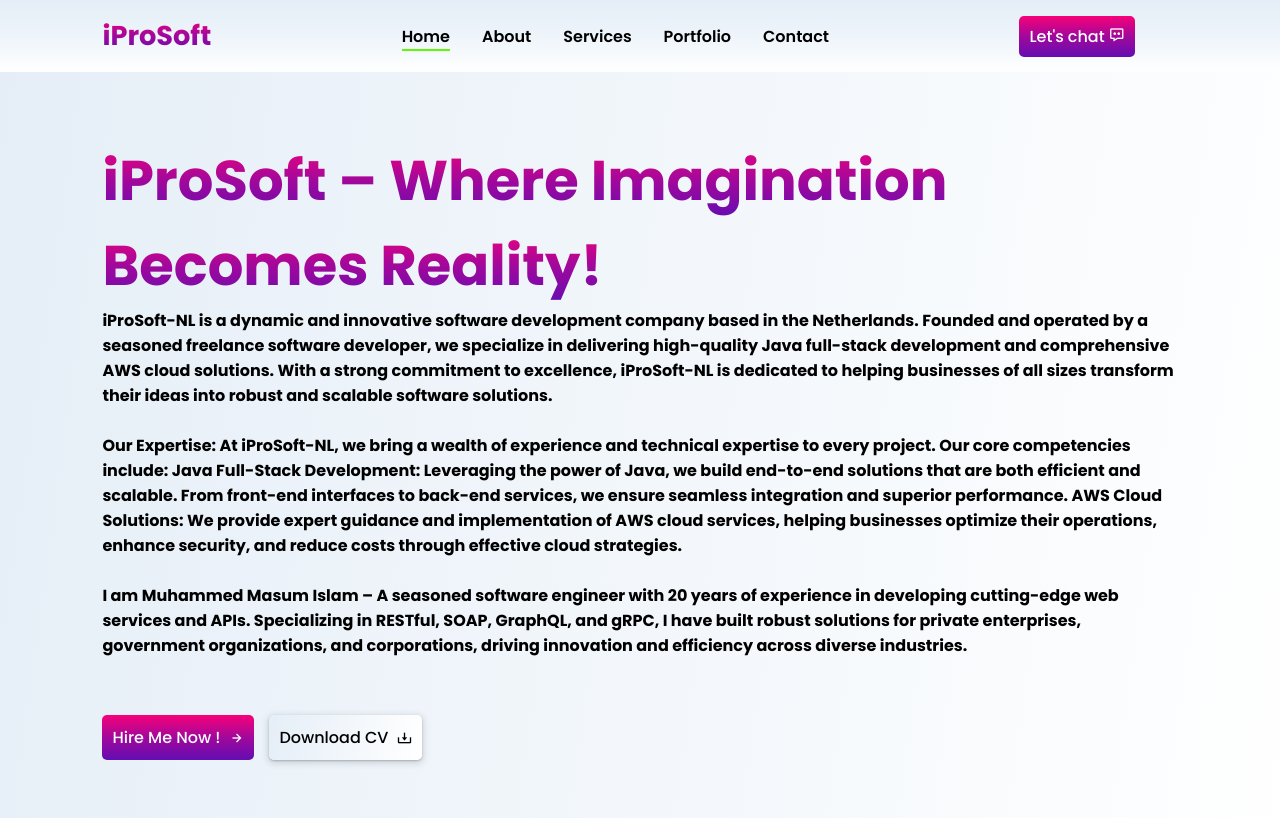
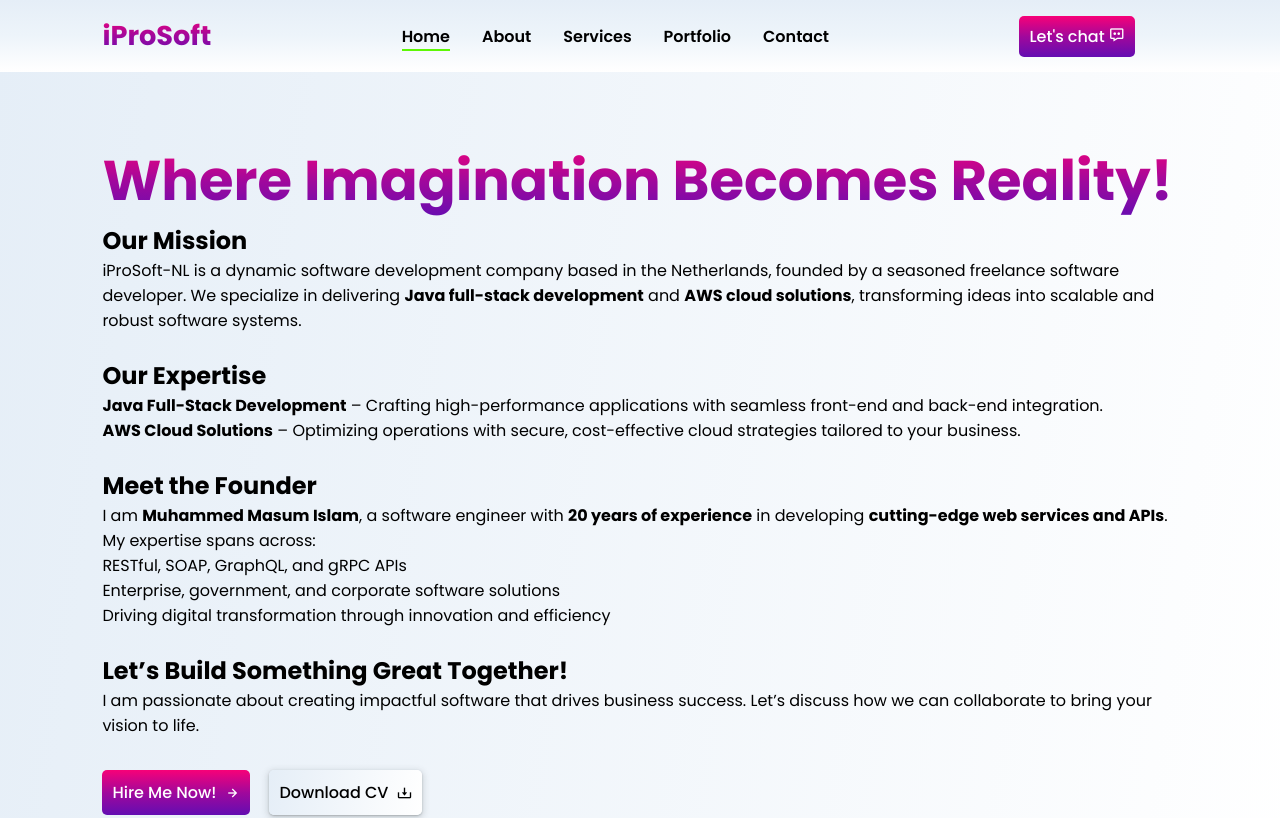
Before and after one commit to iprosoft-nl/home, a plain HTML site: page index.html in a window 1280 px wide. Shown: the top 818 px of the page. Drawn offline with nearby package versions, Linux system fonts and the light colour scheme.

Commit message:
Add more content index.html

```diff
--- a/index.html
+++ b/index.html
@@ -41,24 +41,38 @@
 
     <section class="home" id="home">
         <div class="hero-info">
-            <h1 class="logo"><span>iProSoft – Where Imagination Becomes Reality!</span></h1>
+            <h1 class="logo"><span>Where Imagination Becomes Reality!</span></h1>
+            <h2>Our Mission</h2>
+            <div>
+                iProSoft-NL is a dynamic software development company based in the Netherlands, founded by a seasoned freelance software developer.
+                We specialize in delivering <strong>Java full-stack development</strong> and <strong>AWS cloud solutions</strong>,
+                transforming ideas into scalable and robust software systems.
+            </div><br>
 
-            <h4>iProSoft-NL is a dynamic and innovative software development company based in the Netherlands. Founded and operated by a seasoned freelance software developer, we specialize in delivering high-quality Java full-stack development and comprehensive AWS cloud solutions. With a strong commitment to excellence, iProSoft-NL is dedicated to helping businesses of all sizes transform their ideas into robust and scalable software solutions.</h4><br>
+            <h2>Our Expertise</h2>
+            <ul>
+                <li><strong>Java Full-Stack Development</strong> – Crafting high-performance applications with seamless front-end and back-end integration.</li>
+                <li><strong>AWS Cloud Solutions</strong> – Optimizing operations with secure, cost-effective cloud strategies tailored to your business.</li>
+            </ul><br>
 
-            <h4>Our Expertise:
+            <h2>Meet the Founder</h2>
+            <div>
+                I am <strong>Muhammed Masum Islam</strong>, a software engineer with <strong>20 years of experience</strong> in developing
+                <strong>cutting-edge web services and APIs</strong>. My expertise spans across:
+            </div>
+            <ul>
+                <li>RESTful, SOAP, GraphQL, and gRPC APIs</li>
+                <li>Enterprise, government, and corporate software solutions</li>
+                <li>Driving digital transformation through innovation and efficiency</li>
+            </ul><br>
 
-                At iProSoft-NL, we bring a wealth of experience and technical expertise to every project. Our core competencies include:
-
-                Java Full-Stack Development: Leveraging the power of Java, we build end-to-end solutions that are both efficient and scalable. From front-end interfaces to back-end services, we ensure seamless integration and superior performance.
-                AWS Cloud Solutions: We provide expert guidance and implementation of AWS cloud services, helping businesses optimize their operations, enhance security, and reduce costs through effective cloud strategies.
-
-            </h4><br>
-
-            <h4>I am Muhammed Masum Islam – A seasoned software engineer with 20 years of experience in developing cutting-edge web services and APIs. Specializing in RESTful, SOAP, GraphQL, and gRPC, I have built robust solutions for private enterprises, government organizations, and corporations, driving innovation and efficiency across diverse industries.</h4><br>
-
+            <h2>Let’s Build Something Great Together!</h2>
+            <div>
+                I am passionate about creating impactful software that drives business success. Let’s discuss how we can collaborate to bring your vision to life.
+            </div>
 
             <div class="btn-box">
-                <a href="mailto:muhammed.masum.islam@gmail.com" class="btn">Hire Me Now ! <i class='bx bx-right-arrow-alt' ></i></a>
+                <a href="mailto:muhammed.masum.islam@gmail.com" class="btn">Hire Me Now! <i class='bx bx-right-arrow-alt'></i></a>
                 <a href="./doc/Masum_Islam_CV.pdf" target="_blank" class="btn d-CV">Download CV <i class='bx bx-download'></i></a>
             </div>
 
@@ -67,12 +81,10 @@
                     <a href="https://www.linkedin.com/in/masum84/"><i class='bx bxl-linkedin'></i></a>
                     <span></span>
                 </div>
-
                 <div class="bg-icon">
                     <a href="https://github.com/madsum"><i class='bx bxl-github'></i></a>
                     <span></span>
                 </div>
-
                 <div class="bg-icon">
                     <a href="https://www.facebook.com/masum84"><i class='bx bxl-facebook'></i></a>
                     <span></span>
```
